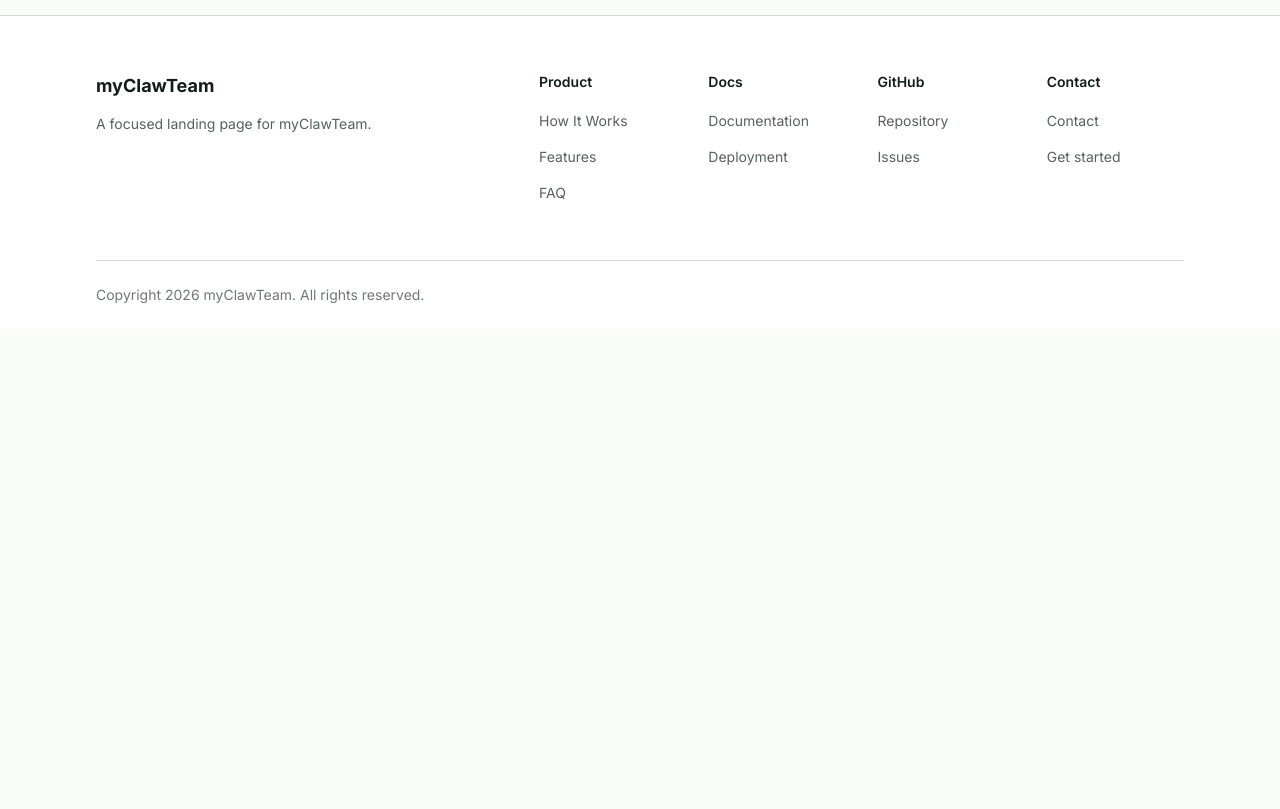
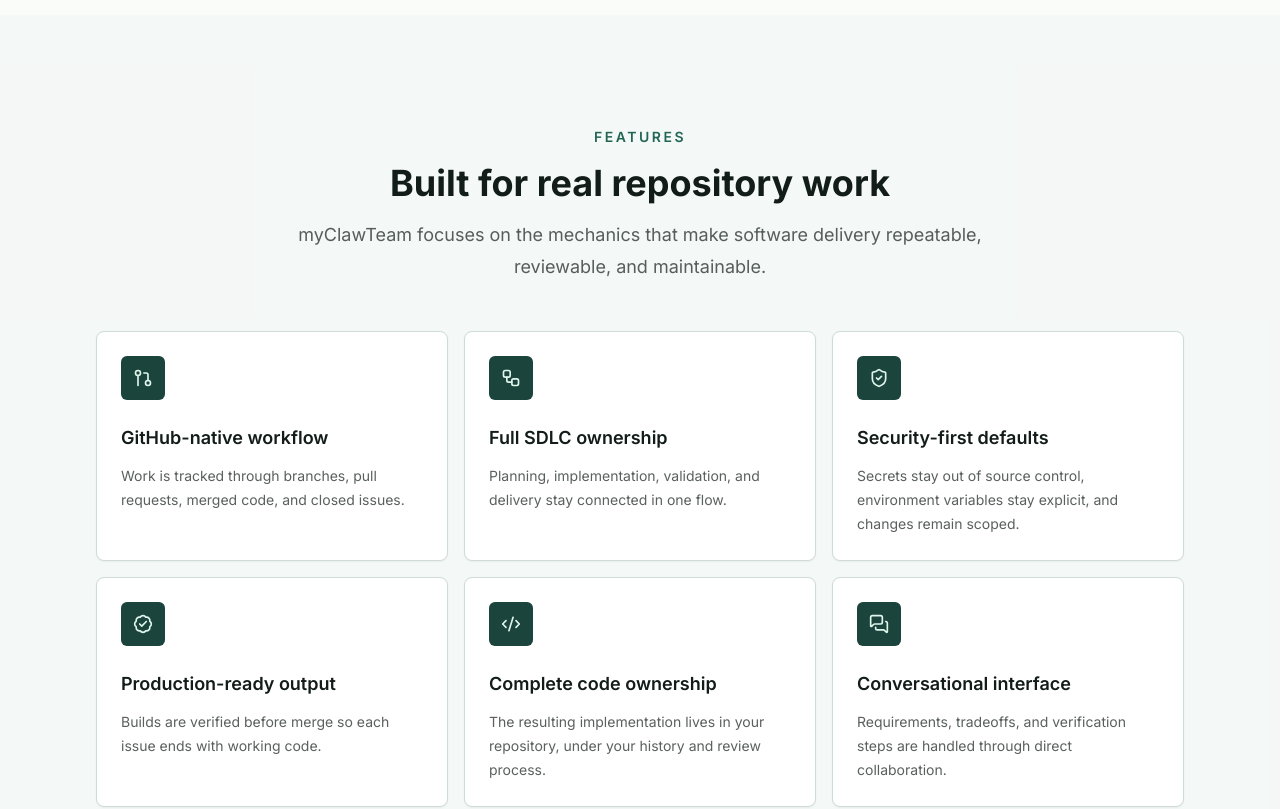
Before and after one commit to mtplayground/alex-0d18-test-12, a Next.js app: page / in a window 1280 px wide. Shown: the part 1460-2269 px from the top of the page. Before the commit the page ends 1789 px from the top, so only its background shows below. Built offline with nearby package versions, Linux system fonts and the light colour scheme; no server answers.

Commit message:
feat: Implement Features grid section

```diff
--- a/app/page.tsx
+++ b/app/page.tsx
@@ -1,3 +1,4 @@
+import { Features } from "@/components/sections/Features";
 import { Hero } from "@/components/sections/Hero";
 import { HowItWorks } from "@/components/sections/HowItWorks";
 import { landingContent } from "@/content/landing";
@@ -7,6 +8,7 @@ export default function Home() {
     <main>
       <Hero content={landingContent.hero} />
       <HowItWorks content={landingContent.howItWorks} />
+      <Features content={landingContent.features} />
     </main>
   );
 }
--- /dev/null
+++ b/components/sections/Features.tsx
@@ -0,0 +1,68 @@
+import {
+  BadgeCheck,
+  Code2,
+  GitPullRequest,
+  MessagesSquare,
+  ShieldCheck,
+  Sparkles,
+  Workflow,
+  type LucideIcon,
+} from "lucide-react";
+import { Container, Section } from "@/components/ui";
+import type { FeaturesContent } from "@/content/landing";
+
+export type FeaturesProps = {
+  content: FeaturesContent;
+};
+
+const featureIcons: Record<string, LucideIcon> = {
+  "check-circle": BadgeCheck,
+  code: Code2,
+  github: GitPullRequest,
+  "messages-square": MessagesSquare,
+  shield: ShieldCheck,
+  workflow: Workflow,
+};
+
+export function Features({ content }: FeaturesProps) {
+  return (
+    <Section className="bg-muted/45" id={content.id} spacing="lg">
+      <Container>
+        <div className="mx-auto max-w-3xl text-center">
+          <p className="text-sm font-semibold uppercase tracking-[0.18em] text-brand-700">
+            {content.eyebrow}
+          </p>
+          <h2 className="mt-4 text-3xl font-bold leading-tight text-foreground sm:text-4xl">
+            {content.title}
+          </h2>
+          <p className="mt-4 text-base leading-7 text-foreground/70 sm:text-lg sm:leading-8">
+            {content.description}
+          </p>
+        </div>
+
+        <div className="mt-12 grid gap-4 md:grid-cols-2 lg:grid-cols-3">
+          {content.items.map((item) => {
+            const Icon = featureIcons[item.iconName] ?? Sparkles;
+
+            return (
+              <article
+                className="rounded-lg border border-border bg-surface p-6 shadow-sm shadow-foreground/5 transition-colors hover:border-brand-200"
+                key={item.title}
+              >
+                <div className="flex h-11 w-11 items-center justify-center rounded-md bg-brand-900 text-brand-100">
+                  <Icon aria-hidden="true" className="h-5 w-5" />
+                </div>
+                <h3 className="mt-6 text-lg font-semibold text-foreground">
+                  {item.title}
+                </h3>
+                <p className="mt-3 text-sm leading-6 text-foreground/70">
+                  {item.description}
+                </p>
+              </article>
+            );
+          })}
+        </div>
+      </Container>
+    </Section>
+  );
+}
```
